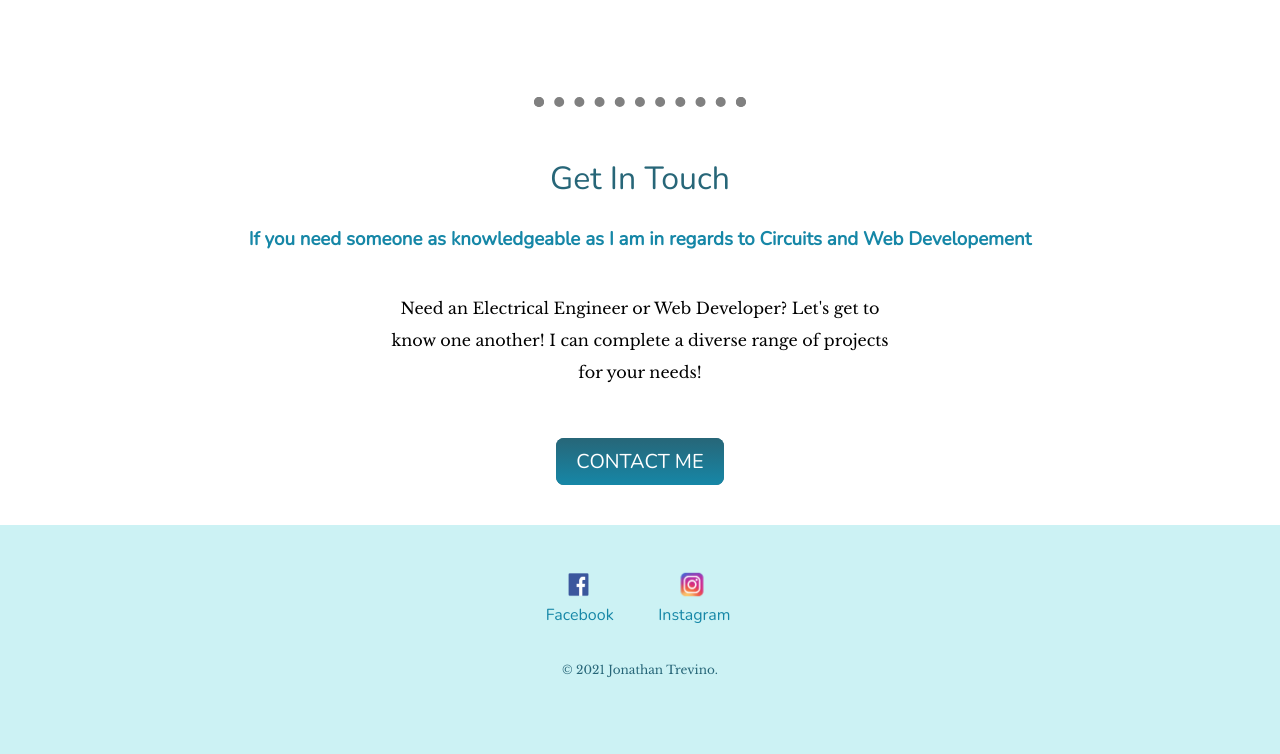
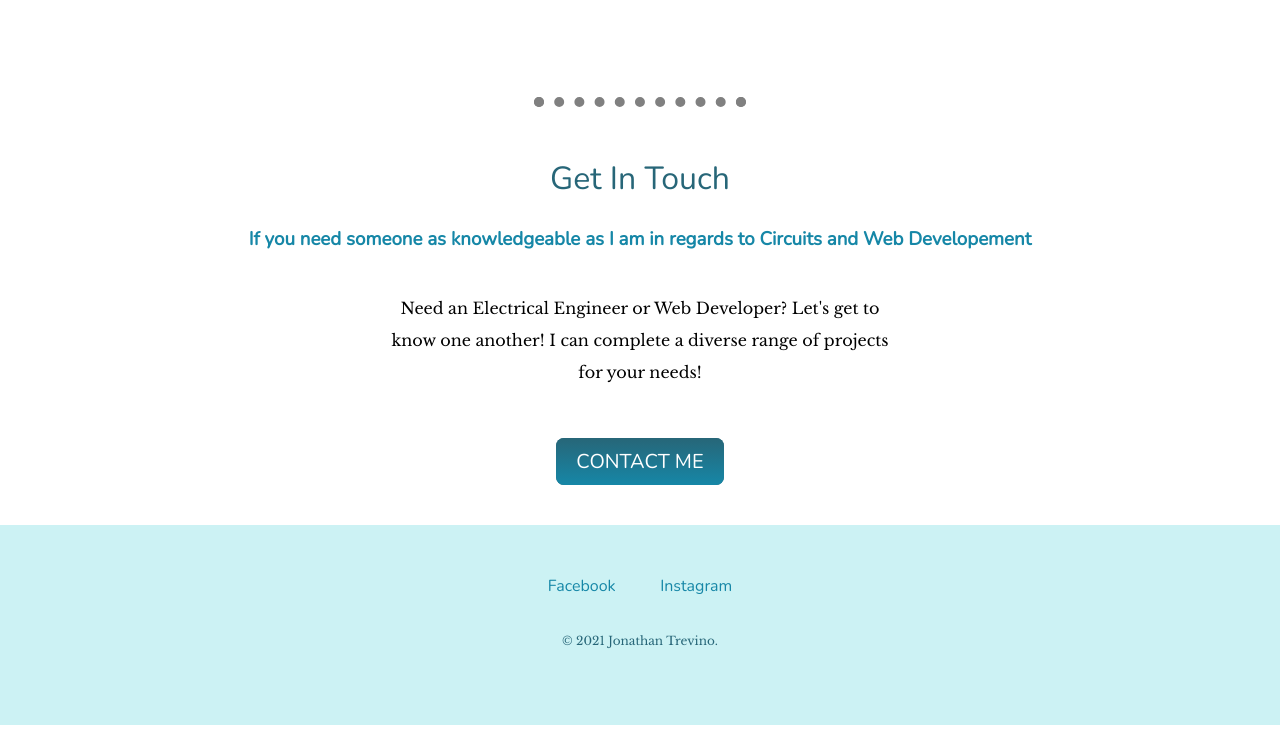
Before and after one commit to jontrev20/JonathanT, a plain HTML site: page index.html in a window 1280 px wide. Shown: the part 2169-2923 px from the top of the page. After the commit the page ends 2894 px from the top, so only its background shows below. Drawn offline with nearby package versions, Linux system fonts and the light colour scheme.

Commit message:
Add files via upload

```diff
--- a/css/styles.css
+++ b/css/styles.css
@@ -137,21 +137,21 @@ p {
   background-image: linear-gradient(to bottom, #3cb0fd, #0423bd);
   text-decoration: none;
 }
-.instagram-logo{
+/* .instagram-logo{
   height: 33px;
   width: 48px;
-  position: relative;
+  position: absolute;
   left: 196px;
   bottom: 19px;
 }
 .facebook-logo {
   height: 45px;
   width: 55px;
-  position: relative;
+  position: absolute;
   left: 27px;
   bottom: 13px;
 }
 .footer-link {
   position: relative;
   right: 58px;
-}
+} */
--- a/index.html
+++ b/index.html
@@ -52,8 +52,8 @@
       </div>
     </div>
     <div class="bottom-container">
-      <img class="instagram-logo" src="images/instagram-logo.png" alt="Instagram Logo">
-      <img class="facebook-logo" src="images/facebook-logo.png" alt="Facebook Logo">
+      <!-- <img class="instagram-logo" src="images/instagram-logo.png" alt="Instagram Logo">
+      <img class="facebook-logo" src="images/facebook-logo.png" alt="Facebook Logo"> -->
       <a class="footer-link" href="https://www.facebook.com/">Facebook</a>
       <a class="footer-link" href="https://www.instagram.com/">Instagram</a>
       <p class="copyright">© 2021 Jonathan Trevino.</p>
```
